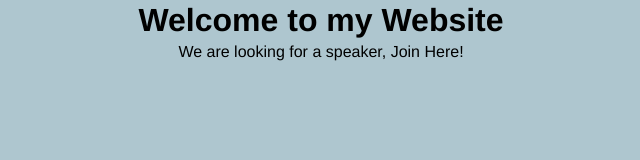
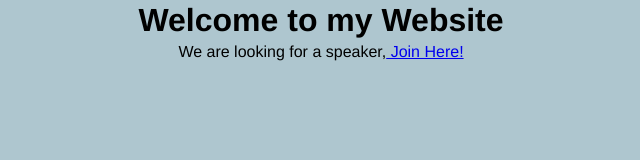
Before and after one commit to Beverly03307/HTML-Forms, a plain HTML site: page index.html in a window 1280 px wide. Shown: the full height of the page, 319-959 px from the left. Drawn offline with Linux system fonts and the light colour scheme.

Commit message:
Update index.html

```diff
--- a/index.html
+++ b/index.html
@@ -7,6 +7,6 @@
     <link rel="stylesheet" href="style.css">
 </head>
 <h1>Welcome to my Website</h1>
-<p>We are looking for a speaker,<a href="/speaker-submission.html"></a> Join Here!</p>
+<p>We are looking for a speaker,<a href="/speaker-submission.html"> Join Here!</a></p>
 </body>
 </html>
```
